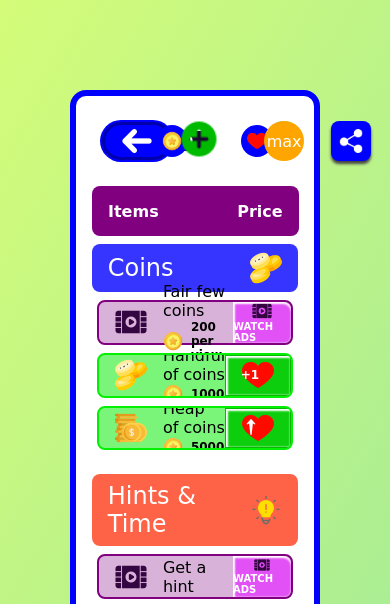
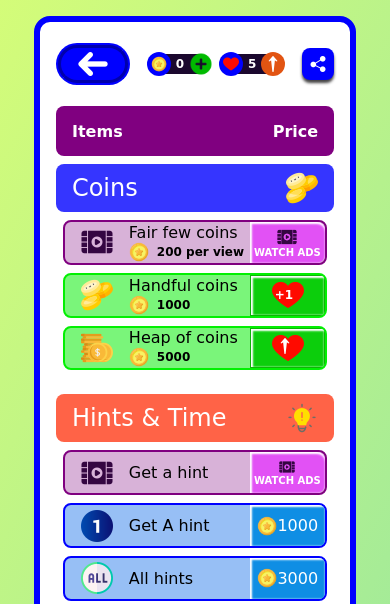
Before and after one commit to ebuski100/quiz-app, a plain HTML site: page StorePage/store.html in a window 390 px wide. Shown: the top 604 px of the page. Drawn offline with Linux system fonts and the light colour scheme.

Commit message:
finalize responsiveness

```diff
--- a/SettingsPage/setting.css
+++ b/SettingsPage/setting.css
@@ -24,7 +24,7 @@ body {
   border: 6px solid blue;
   background: #fff9d4;
 
-  width: 60%;
+  width: 90%;
   box-shadow: 0 4px 0 rgb(13, 13, 151);
   height: 95%;
   border-radius: 1rem;
@@ -153,3 +153,9 @@ option {
 .head-color {
   color: #fff;
 }
+
+@media (min-width: 768px) {
+  .container {
+    width: 60%;
+  }
+}
--- a/StorePage/store.css
+++ b/StorePage/store.css
@@ -12,7 +12,7 @@ body {
 
   background-image: linear-gradient(120deg, #d4fc79 0%, #96e6a1 100%);
   padding: 1rem;
-  height: 150vh;
+  height: 120vh;
 }
 .storeDescription {
   display: flex;
@@ -42,9 +42,9 @@ body {
   display: flex;
   flex-direction: column;
 
-  width: 70%;
+  width: 90%;
   box-shadow: 0 4px 0 rgb(13, 13, 151);
-  height: 88%;
+  height: 100%;
   border-radius: 1rem;
   padding: 1rem;
 }
@@ -63,7 +63,7 @@ body {
   justify-content: space-between;
   align-items: center;
   width: 100%;
-  padding: 0.5rem;
+  /* padding: 0.5rem; */
   margin-bottom: 1rem;
 }
 .quit-btn {
@@ -76,7 +76,7 @@ body {
   border-radius: 1.5rem;
   font-size: 1.5rem;
   text-align: center;
-  width: 15%;
+  width: 70px;
   cursor: pointer;
   padding: 0 2rem;
   display: flex;
@@ -85,17 +85,15 @@ body {
 }
 
 .header {
-  /* padding: ; */
+  padding: 1rem;
   display: flex;
   height: 30%;
   flex-direction: row;
   justify-content: center;
   align-items: center;
   /* border: 1px solid blue; */
-
-  width: 80%;
+  width: 50%;
 }
-
 .coins,
 .heart {
   display: flex;
@@ -109,24 +107,27 @@ body {
   padding-top: 3px;
   padding-bottom: 3px;
   padding-left: 1.5rem;
-  padding-right: 10px;
-  width: 200px;
-
-  margin-right: 2rem;
+  padding-right: 1.5rem;
+  width: 100%;
+  cursor: pointer;
+  margin-right: 1rem;
 }
-.coin-icon img {
-  height: 20px;
-  width: 20px;
+/* .coins {
+  margin-right: 1rem;
+} */
+.coin-icon img,
+.heart-icon img {
+  height: 1rem;
+  width: 1rem;
 }
-.heartnum {
+.heartnum,
+.coin-num {
   left: 12px;
   font-size: 12px;
   font-weight: bold;
   font-family: cursive;
-  color: red;
 }
 
-.star-icon,
 .coin-icon,
 .heart-icon {
   position: absolute;
@@ -135,36 +136,42 @@ body {
   padding: 2px;
   border-radius: 50%;
   left: -5px;
-  height: 32px;
-  width: 32px;
+  height: 1.5rem;
+  width: 1.5rem;
   display: flex;
   justify-content: center;
   align-items: center;
-}
-.coins,
-.heart {
-  padding-right: 1.3rem;
 }
 
 .coins-btn,
 .heart-btn {
   position: absolute;
   right: -5px;
+  display: flex;
+  align-items: center;
+}
+.coins-btn img,
+.heart-btn img {
+  height: 1.5rem;
 }
 
 .heartMax-cont,
 .coinMax-cont {
   position: absolute;
   right: -5px;
-  background: orange;
+  background: rgb(226, 84, 18);
   color: #fff;
-  height: 40px;
-  width: 40px;
+  height: 1.5rem;
+  width: 1.5rem;
   border-radius: 50%;
   display: flex;
   justify-content: center;
   align-items: center;
   visibility: hidden;
+}
+.heartMax-cont img,
+.coinMax-cont img {
+  height: 1rem;
 }
 
 .store-main {
@@ -332,8 +339,8 @@ body {
 }
 .invite {
   border: none;
-  height: 2.5rem;
-  width: 2.5rem;
+  height: 2rem;
+  width: 2rem;
   background-color: blue;
   border-radius: 0.5rem;
   padding: 0.5rem 1rem 0.5rem 0.5rem;
@@ -350,7 +357,7 @@ body {
 }
 
 .invite img {
-  height: 1.5rem;
+  height: 1rem;
 }
 .coins-price {
   background-color: rgb(12, 206, 12);
@@ -388,7 +395,7 @@ body {
 }
 
 .footer {
-  padding: 1rem 3rem;
+  padding: 1rem 2rem;
 
   width: 100%;
   background: rgb(18, 18, 177);
@@ -679,3 +686,12 @@ body {
   background-color: grey;
   opacity: 0.5;
 }
+
+@media (min-width: 768px) {
+  .container {
+    width: 60%;
+  }
+  .footer {
+    padding: 1rem 4rem;
+  }
+}
--- a/StorePage/store.html
+++ b/StorePage/store.html
@@ -18,7 +18,9 @@
               <img src="../images/coin.png" alt="" />
             </div>
             <div class="coin-num coin-num1">100</div>
-            <div class="coinMax-cont">max</div>
+            <div class="coinMax-cont">
+              <img src="../images/arrow-up.png" alt="">
+            </div>
             <div class="coins-btn">
               <img src="../images/add.png" alt="" height="40" />
             </div>
@@ -28,15 +30,18 @@
               <img src="../images/heart.png" alt="" height="20" width="20" />
             </div>
             <div class="heartnum coin-num1">1</div>
-            <div class="heart-text heartMax-cont">max</div>
+            <div class="heart-text heartMax-cont">
+              <img src="../images/arrow-up.png" alt="">
+            </div>
             <div class="heart-btn">
               <img src="../images/add.png" alt="" height="40" />
             </div>
           </div>
-          <div class="share  invite btn">
-            <img src="../images/share.png" alt="share button" class="invite-img">
 
-          </div>
+        </div>
+        <div class="share  invite btn">
+          <img src="../images/share.png" alt="share button" class="invite-img">
+
         </div>
       </div>
       <div class="storeDescription">
@@ -98,7 +103,7 @@
               alt=""
             />
             <div class="coin-desc">
-              <div class="coin-desc-header">Handful of coins</div>
+              <div class="coin-desc-header">Handful coins</div>
               <div class="coin-num">
                 <img src="../images/coin.png" height="20" alt="" />
                 1000
```
Also changed, not shown: RegisterPage/register.css (+7 -1 lines), homepage/home.css (+16 -13 lines), profilePage/user.css (+5 -2 lines).
